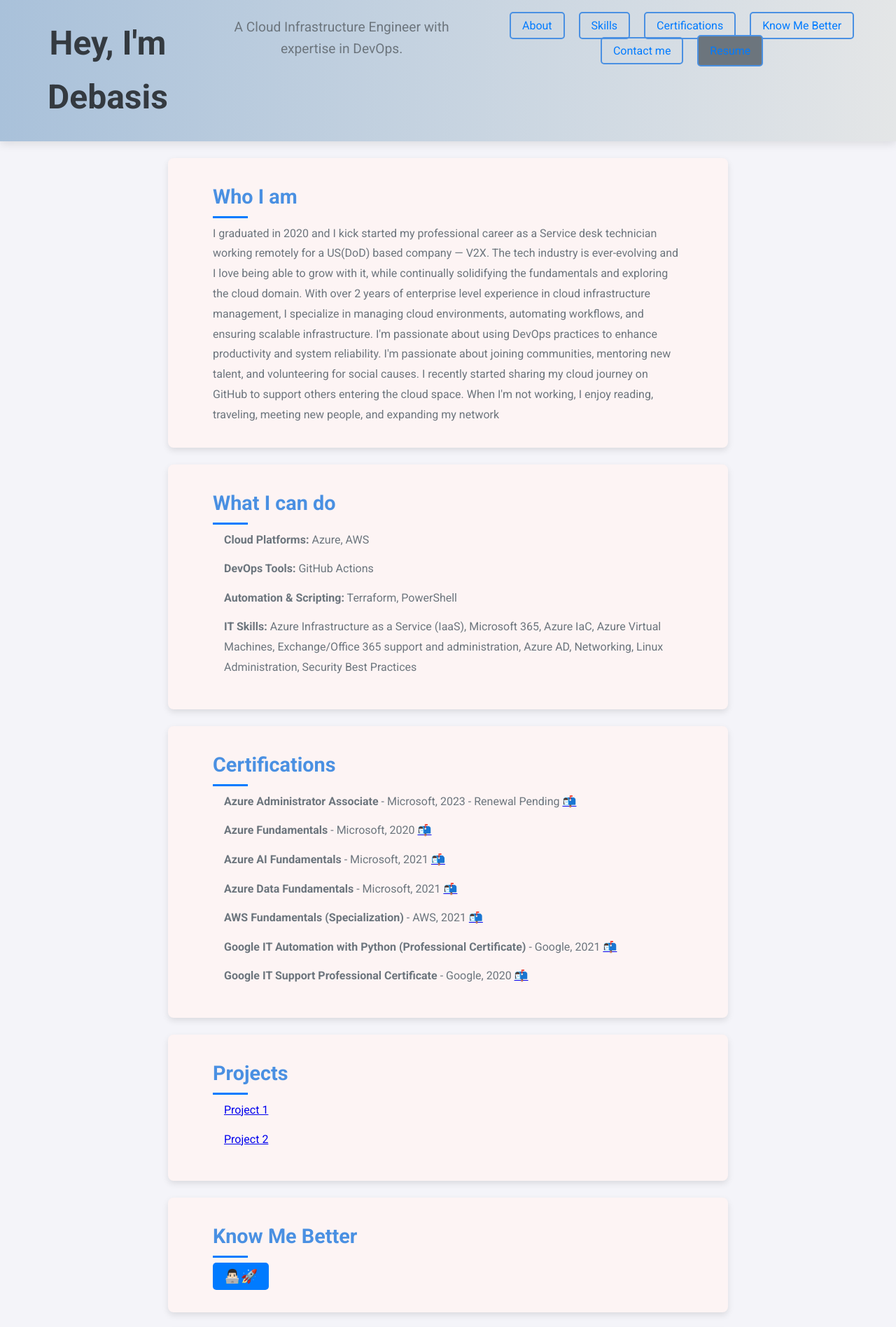
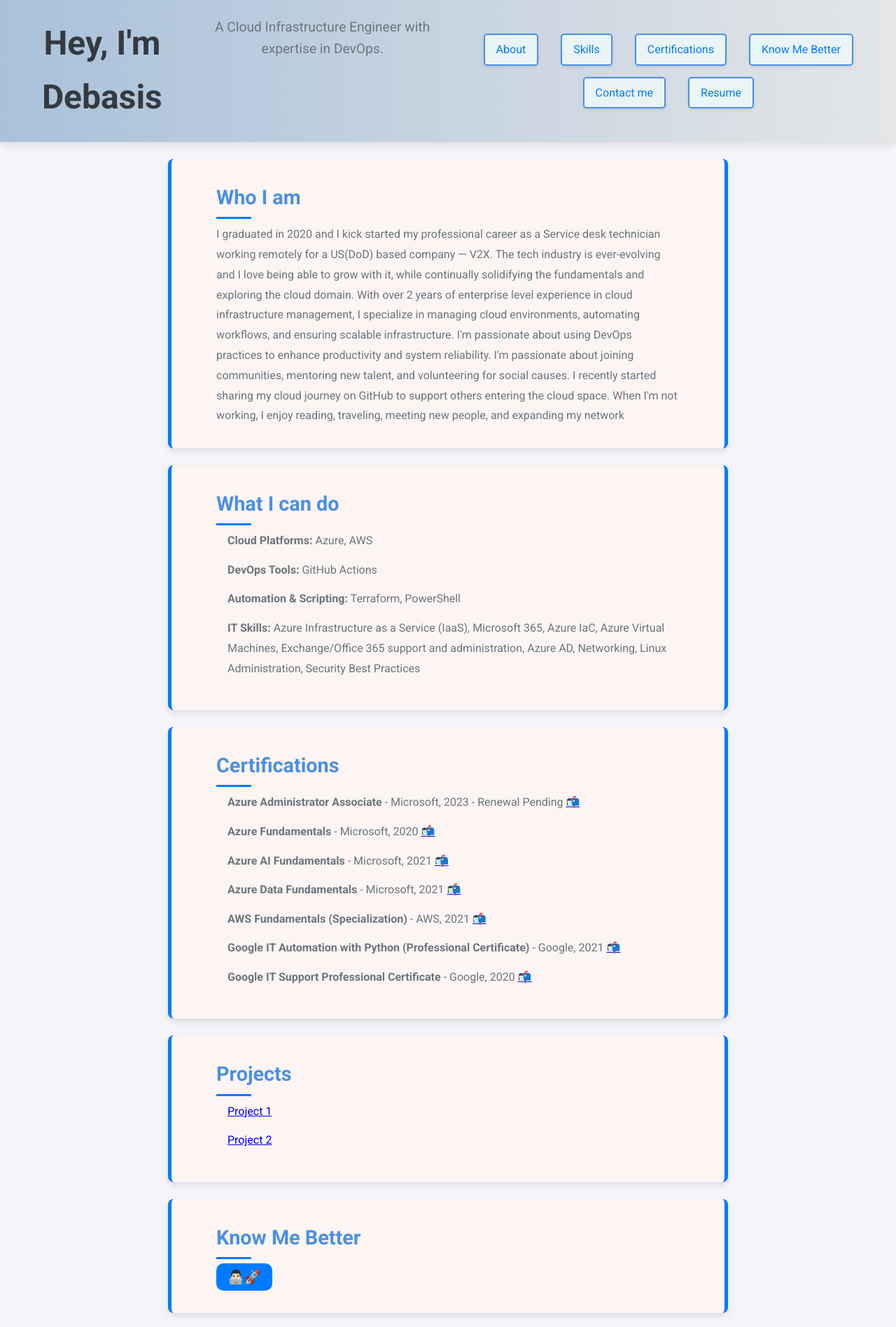
Before and after one commit to Debasis-India/Debasis_personal_website_hosting, a plain HTML site: page index.html in a window 1280 px wide. Shown: the top 1897 px of the page at 70% size. Drawn offline with Linux system fonts and the light colour scheme.

Commit message:
Update styles.css

```diff
--- a/styles.css
+++ b/styles.css
@@ -10,6 +10,18 @@ body {
     background-color: #f9f9f9;
     color: #333;
     line-height: 1.6;
+}
+
+/* Full-screen background */
+.background {
+    position: fixed;
+    top: 0;
+    left: 0;
+    width: 100%;
+    height: 100%;
+    z-index: -1; /* Place behind other content */
+    background-size: cover; /* Cover the entire viewport */
+    transition: background-image 0.5s ease-in-out; /* Smooth transition */
 }
 
 /* Header styles */
@@ -25,13 +37,13 @@ header {
 header h1 {
     font-size: 3rem;
     font-weight: bold;
-    color: #343a40;
+    color: #343a40; /* Darker color for better contrast */
     margin-bottom: 0.5rem;
 }
 
 header p {
     font-size: 1.2rem;
-    color: #6c757d;
+    color: #6c757d; /* Soft gray for secondary text */
     margin-bottom: 1.5rem;
 }
 
@@ -53,36 +65,50 @@ header .navbar a {
 
 header .navbar a:hover {
     background-color: #007bff;
-    color: #ffffff;
+    color: #ffffff; /* White text on hover */
 }
 
-/* Button styles */
-.button {
-    display: inline-block;
-    padding: 0.7rem 1.5rem;
-    color: white;
-    background-color: #007bff;
-    border-radius: 5px;
-    font-size: 1rem;
-    text-align: center;
-    text-decoration: none;
-    margin: 0.5rem;
-    transition: background-color 0.3s;
+/* Buttons Container */
+.buttons {
+    display: flex;
+    flex-wrap: wrap;
+    justify-content: center;
+    gap: 1rem;
+    margin: 1.5rem 0;
+    padding: 0 1rem;
 }
 
-.button.secondary {
-    background-color: #6c757d;
+/* Individual Buttons */
+.buttons a, .button {
+    display: inline-block;
+    padding: 0.75rem 1.25rem;
+    border-radius: 25px;
+    text-decoration: none;
+    font-weight: 300;
+    font-size: 0.95rem;
+    color: #4a90e2;
+    background-color: rgba(237, 248, 248, 0.9);
+    border: 2px solid #e7add9;
+    transition: all 0.3s ease;
+    white-space: nowrap;
+    box-shadow: 0 2px 4px rgba(0, 0, 0, 0.1);
 }
 
-.button:hover {
-    background-color: #0056b3;
+.buttons a:hover, .button:hover {
+    background-color: #4a90e2;
+    color: #fff;
+    transform: translateY(-2px);
+    box-shadow: 0 4px 8px rgba(0, 0, 0, 0.15);
 }
 
 /* Section styles */
 section {
-    padding: 4rem 10%;
+    padding: 4rem 10%; /* Adjusted padding for better alignment */
     max-width: 800px;
     margin: auto;
+    border-left: 5px solid #007bff; /* Add a left border */
+    border-right: 5px solid #007bff; /* Optional right border */
+    background-color: #ffffff; /* Ensure sections have a white background */
 }
 
 h2 {
@@ -117,50 +143,66 @@ ul {
 
 li {
    margin-bottom: 0.8rem;
-    color: #6c757d;
+   color:#6c757d;
 }
 
 /* Dropdown */
 .dropdown button {
-    background-color: #007bff;
-    color: #ffffff;
-    font-size: 1.2rem;
-    border: none;
-    border-radius: 5px;
-    padding: 0.5rem 1rem;
-    cursor: pointer;
-    transition: background-color 0.3s;
+   background-color:#007bff;
+   color:#ffffff;
+   font-size :1.2rem ;
+   border:none ;
+   border-radius :10px ;
+   padding :0.5rem 1rem ;
+   cursor:pointer ;
+   transition :background-color .3s ;
 }
 
 .dropdown button:hover {
-    background-color: #0056b3;
+   background-color:#0056b3 ;
 }
 
 .dropdown-content {
-    background-color: #ffffff;
-    border-radius: 5px;
-    box-shadow: 0px 4px 8px rgba(0, 0, 0, 0.1);
+   background-color:#ffffff ;
+   border-radius :5px ;
+   box-shadow :0px 4px 8px rgba(0,0,0,.1) ;
 }
 
 .dropdown-content a {
-    color: #007bff;
-    padding: 0.7rem 1rem;
-    font-weight: 500;
-    display: block;
+   color:#007bff ;
+   padding :0.7rem 1rem ;
+   font-weight :500 ;
+   display:block ;
 }
 
 .dropdown-content a:hover {
-    background-color: #f1f1f1;
+   background-color:#f1f1f1 ;
 }
 
 /* Contact Section Links */
 #contact a {
-    color: #007bff;
-    font-weight: bold;
-    text-decoration: none;
-    transition: color 0.3s;
+   color:#007bff ;
+   font-weight:bold ;
+   text-decoration:none ;
+   transition :color .3s ;
 }
 
 #contact a:hover {
-    color: #0056b3;
+   color:#0056b3 ;
 }
+
+/* Responsive Design */
+@media (max-width: 768px) {
+    .buttons {
+        flex-direction: column;
+        align-items: center;
+        gap: 0.75rem;
+    }
+
+    .buttons a, .button {
+        width: 80%;
+        text-align: center;
+        font-size: 0.9rem;
+        padding: 0.6rem 1rem;
+    }
+}
```
Lines whose indentation alone changed are shown as unchanged.
